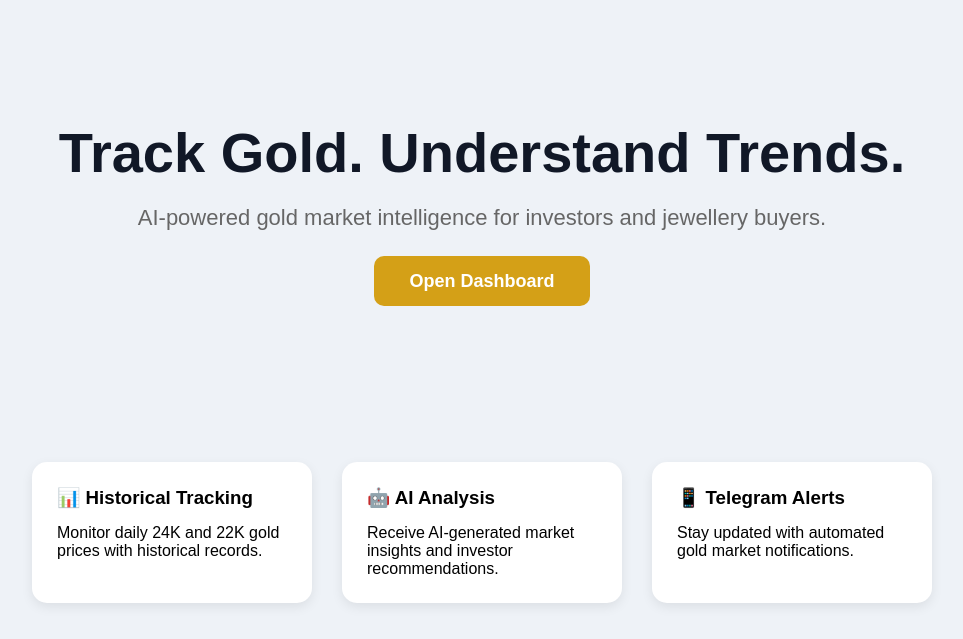
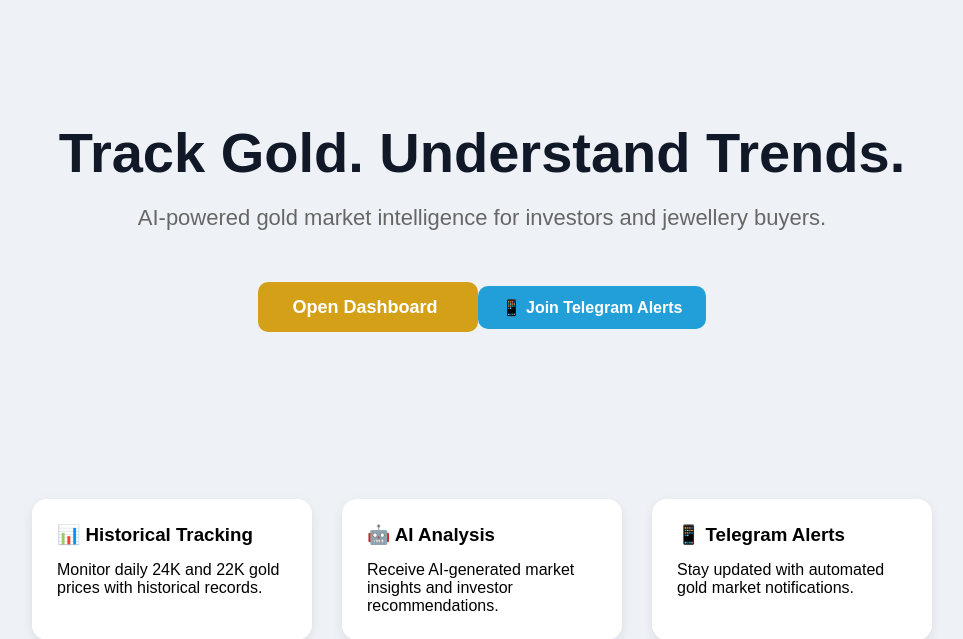
Before and after one commit to sohithchanumolu/goldpluse-ai, a FastAPI app: page / in a window 1280 px wide. Shown: the part 60-699 px from the top of the page, without its empty margins (158-1121 px from the left). Run offline with FastAPI, Linux system fonts and the light colour scheme.

Commit message:
Improve charts and add Telegram button

```diff
--- a/web/app.py
+++ b/web/app.py
@@ -81,7 +81,7 @@ def dashboard(request: Request):
     chart_rows = list(reversed(rows))
 
     dates = [
-        row.date
+        row.date.strftime("%Y-%m-%d")
         for row in chart_rows
     ]
 
@@ -217,21 +217,3 @@ def run_pipeline():
 
     except Exception as e:
         return {"status": "error", "message": str(e)}
-
-@app.get("/debug")
-def debug():
-    session = SessionLocal()
-
-    prices = get_all_prices(session)
-
-    return {
-        "records": len(prices),
-        "rows": [
-            {
-                "date": str(p.date),
-                "city": p.city,
-                "price_24k": p.price_24k
-            }
-            for p in prices
-        ]
-    }
--- a/web/templates/home.html
+++ b/web/templates/home.html
@@ -95,6 +95,22 @@
             margin-bottom: 15px;
         }
 
+        .telegram-btn{
+            display:inline-block;
+            margin-top:15px;
+            padding:12px 24px;
+            background:#229ED9;
+            color:white;
+            text-decoration:none;
+            border-radius:10px;
+            font-weight:600;
+            transition:0.3s;
+        }
+
+        .telegram-btn:hover{
+            opacity:0.9;
+        }
+
     </style>
 
 </head>
@@ -127,6 +143,12 @@
 
         <a href="/dashboard" class="btn">
             Open Dashboard
+        </a>
+
+        <a href="https://t.me/GoldPluse_AI_bot"
+            target="_blank"
+            class="telegram-btn">
+            📱 Join Telegram Alerts
         </a>
 
     </section>
```
